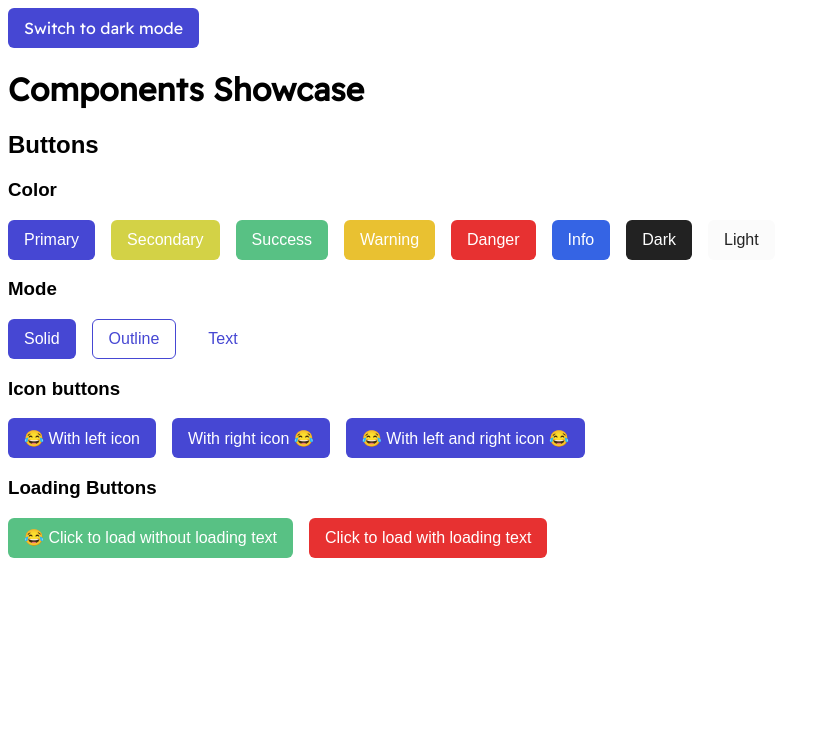
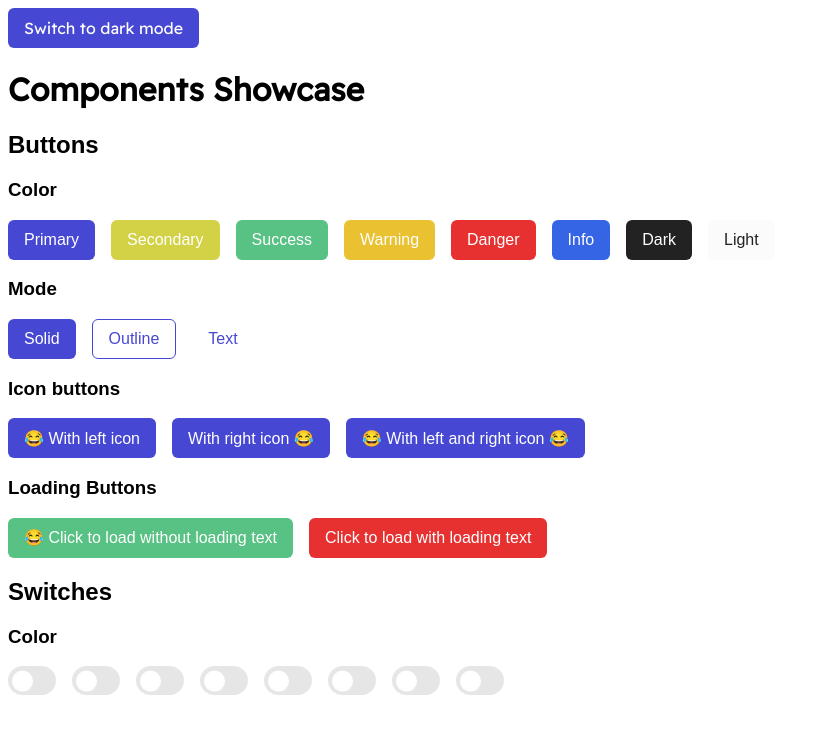
Before and after one commit to Nethrenial/nethren-ui-vue, a Vue app: page / in a window 1280 px wide. Shown: the top 734 px of the page, without its empty margins (0-814 px from the left). Built offline with nearby package versions, Linux system fonts and the light colour scheme.

Commit message:
feat/add-initial-switch-component

```diff
--- a/index.html
+++ b/index.html
@@ -7,7 +7,7 @@
         <link rel="preconnect" href="https://fonts.googleapis.com" />
         <link rel="preconnect" href="https://fonts.gstatic.com" crossorigin />
         <link href="https://fonts.googleapis.com/css2?family=Readex+Pro&display=swap" rel="stylesheet" />
-        <title>Vite + Vue + TS</title>
+        <title>Nethren UI -  A vue 3 component library</title>
         <style>
             html {
                 font-family: 'Readex Pro', sans-serif;
--- a/src/App.vue
+++ b/src/App.vue
@@ -1,9 +1,12 @@
 <script setup lang="ts">
 import { ref, watch } from "vue";
-import { NButton } from "./components/n-button"
+import { NButton, NSwitch } from "./components"
 
 const isLoading = ref(false)
 const colorMode = ref<'light' | 'dark'>('light')
+
+
+const isEnabled = ref(false)
 
 watch(colorMode, () => {
     const htmlElement = document.querySelector('html')
@@ -14,6 +17,10 @@ watch(colorMode, () => {
             htmlElement.classList.remove('dark')
         }
     }
+})
+
+watch(isEnabled, () => {
+    console.log('isEnabled changed to', isEnabled.value)
 })
 
 
@@ -124,4 +131,36 @@ function setLoading() {
             </div>
         </div>
     </section>
+    <section class="component-section">
+        <h2>Switches</h2>
+        <div class="component-section__category">
+            <h3>Color</h3>
+            <div class="component-section__gallery">
+                <n-switch id="switch-1" color="primary" ariaLabel="Enable this feature" v-model="isEnabled">
+                    Primary
+                </n-switch>
+                <n-switch id="switch-2" color="secondary" ariaLabel="Enable this feature" v-model="isEnabled">
+                    Secondary
+                </n-switch>
+                <n-switch id="switch-3" color="success" ariaLabel="Enable this feature" v-model="isEnabled">
+                    Success
+                </n-switch>
+                <n-switch id="switch-4" color="warning" ariaLabel="Enable this feature" v-model="isEnabled">
+                    Warning
+                </n-switch>
+                <n-switch id="switch-5" color="danger" ariaLabel="Enable this feature" v-model="isEnabled">
+                    Danger
+                </n-switch>
+                <n-switch id="switch-6" color="info" ariaLabel="Enable this feature" v-model="isEnabled">
+                    Info
+                </n-switch>
+                <n-switch id="switch-7" color="dark" ariaLabel="Enable this feature" v-model="isEnabled">
+                    Dark
+                </n-switch>
+                <n-switch id="switch-8" color="light" ariaLabel="Enable this feature" v-model="isEnabled">
+                    Light
+                </n-switch>
+            </div>
+        </div>
+    </section>
 </template>
--- a/src/components/index.ts
+++ b/src/components/index.ts
@@ -1,3 +1,2 @@
-import { NButton, NButtonPlugin } from './n-button';
-
-export { NButton, NButtonPlugin };
+export * from "./n-button"
+export * from "./n-switch"
--- a/src/components/n-button/NButton.vue
+++ b/src/components/n-button/NButton.vue
@@ -1,14 +1,16 @@
 <script setup lang="ts">
 import { StyleValue, computed, toRefs } from 'vue';
-import { isBuiltinColorName, type NColorPaletteKeyRaw } from "../../utils"
+import { isBuiltinColorName, type NComponentProps } from "../../utils"
 
-const props = withDefaults(defineProps<{
+
+interface NButtonProps extends NComponentProps {
     lable?: string,
-    color?: NColorPaletteKeyRaw,
     mode?: 'solid' | 'outline' | 'text',
     isLoading?: boolean,
     loadingText?: string,
-}>(), {
+}
+
+const props = withDefaults(defineProps<NButtonProps>(), {
     lable: undefined,
     color: 'primary',
     mode: 'solid',
--- a/src/components/n-switch/NSwitch.vue
+++ b/src/components/n-switch/NSwitch.vue
@@ -0,0 +1,162 @@
+<script setup lang="ts">
+import { computed, ref, toRefs } from 'vue';
+import { type NComponentProps } from "../../utils"
+
+interface NSwitchProps extends NComponentProps {
+    modelValue: boolean,
+    ariaLabel: string,
+    id: string,
+}
+
+const props = withDefaults(defineProps<NSwitchProps>(), {
+    color: 'primary'
+})
+
+const { modelValue, ariaLabel, color, id } = toRefs(props)
+
+const emit = defineEmits<{
+    'update:modelValue': [value: boolean]
+}>()
+
+
+function toggleSwitch(event: MouseEvent | KeyboardEvent) {
+    if (event instanceof KeyboardEvent) {
+        if (event.repeat) return
+        startHold()
+    }
+    emit('update:modelValue', !modelValue.value)
+}
+
+const isSwitchHolding = ref(false)
+const switchHoldDirection = ref<'left' | 'right'>('right')
+
+function startHold() {
+    isSwitchHolding.value = true
+    if (modelValue.value) {
+        switchHoldDirection.value = 'right'
+    } else {
+        switchHoldDirection.value = 'left'
+    }
+}
+
+function endHold() {
+    isSwitchHolding.value = false
+}
+
+const switchHoldModiefier = computed(() => {
+    if (isSwitchHolding.value) {
+        return `n-switch--hold-${switchHoldDirection.value}`
+    }
+    return ''
+})
+
+</script>
+
+
+<template>
+    <label class="n-switch"
+        :class="[`n-switch--${color}`, modelValue ? `n-switch--checked` : ``, isSwitchHolding ? `n-switch--hold` : ``, switchHoldModiefier]"
+        tabindex="0" role="switch" :aria-label="ariaLabel" :aria-checked="modelValue" @keydown.enter="toggleSwitch"
+        @keyup.enter="endHold" @keyup.space="endHold" @keydown.space="toggleSwitch" @click="toggleSwitch"
+        @mousedown="startHold" @mouseup="endHold">
+        <input type="checkbox" class="n-switch__input" :id="id" aria-invalid="false" aria-disabled="false" disabled
+            :value="modelValue">
+        <span class="n-switch__thumb"></span>
+    </label>
+</template>
+
+
+<style lang="scss">
+@import "./switch-styles.scss";
+
+.n-switch {
+    position: relative;
+    display: inline-block;
+    background-color: var(--n-switch-bg);
+    border-radius: 1.3rem;
+    height: 1.8rem;
+    width: 3rem;
+    cursor: pointer;
+    overflow: hidden;
+    z-index: 0;
+    transition: 200ms all;
+
+    &::after {
+        content: "";
+        position: absolute;
+        top: 0;
+        left: 0;
+        right: 0;
+        bottom: 0;
+        transform: translateX(-100%);
+        transition: all 200ms;
+        border-radius: 1.3rem;
+        background-color: var(--n-switch-bg-checked);
+        z-index: -1;
+    }
+
+    &--checked {
+
+        &::after {
+            transform: translateX(0%);
+        }
+
+        & .n-switch__thumb {
+            left: calc(100% - 1.55rem);
+        }
+
+    }
+
+    &--hold {
+        transform: scale(0.95);
+
+        &-right {
+            & .n-switch__thumb {
+                transform: translateX(-0.35rem) translateY(-0.65rem);
+                width: 1.65rem;
+            }
+        }
+
+        &-left {
+            & .n-switch__thumb {
+                width: 1.65rem;
+            }
+        }
+
+    }
+
+
+    &__thumb {
+        height: 1.3rem;
+        width: 1.3rem;
+        border-radius: 0.65rem;
+        background-color: var(--n-switch-thumb-bg);
+
+        transform-origin: 0% 50%;
+
+        position: absolute;
+        top: 50%;
+        left: 0.25rem;
+        transform: translateY(-0.65rem);
+        transition: all 200ms;
+    }
+
+
+    &__input {
+        border: none;
+        outline: none;
+        clip: rect(0px, 0px, 0px, 0px);
+        height: 0px;
+        width: 0px;
+        margin: 0px;
+        padding: 0px;
+        overflow: hidden;
+        white-space: nowrap;
+        position: absolute;
+        top: 0;
+        left: 0;
+    }
+
+
+}
+</style>
--- /dev/null
+++ b/src/components/n-switch/index.ts
@@ -0,0 +1,12 @@
+import {App} from 'vue'
+import NSwitch from "./NSwitch.vue"
+
+
+const NSwitchPlugin = {
+    install(app: App) {
+        app.component('n-switch', NSwitch)
+    }
+}
+
+
+export { NSwitch, NSwitchPlugin }
--- /dev/null
+++ b/src/components/n-switch/switch-styles.scss
@@ -0,0 +1,117 @@
+.n-switch {
+    &--primary {
+        --n-switch-bg: var(--n-color-light-600);
+        --n-switch-bg-checked: var(--n-color-primary-400);
+        --n-switch-thumb-bg: #fff;
+        --n-switch-thumb-bg-disabled: #fff;
+    }
+
+    &--secondary {
+        --n-switch-bg: var(--n-color-light-600);
+        --n-switch-bg-checked: var(--n-color-secondary-400);
+        --n-switch-thumb-bg: #fff;
+        --n-switch-thumb-bg-disabled: #fff;
+    }
+
+    &--success {
+        --n-switch-bg: var(--n-color-light-600);
+        --n-switch-bg-checked: var(--n-color-success-400);
+        --n-switch-thumb-bg: #fff;
+        --n-switch-thumb-bg-disabled: #fff;
+    }
+
+    &--warning {
+        --n-switch-bg: var(--n-color-light-600);
+        --n-switch-bg-checked: var(--n-color-warning-400);
+        --n-switch-thumb-bg: #fff;
+        --n-switch-thumb-bg-disabled: #fff;
+    }
+
+    &--info {
+        --n-switch-bg: var(--n-color-light-600);
+        --n-switch-bg-checked: var(--n-color-info-400);
+        --n-switch-thumb-bg: #fff;
+        --n-switch-thumb-bg-disabled: #fff;
+    }
+
+    &--danger {
+        --n-switch-bg: var(--n-color-light-600);
+        --n-switch-bg-checked: var(--n-color-danger-400);
+        --n-switch-thumb-bg: #fff;
+        --n-switch-thumb-bg-disabled: #fff;
+    }
+
+    &--light {
+        --n-switch-bg: var(--n-color-light-600);
+        --n-switch-bg-checked: var(--n-color-light-500);
+        --n-switch-thumb-bg: #fff;
+        --n-switch-thumb-bg-disabled: #fff;
+    }
+
+    &--dark {
+        --n-switch-bg: var(--n-color-light-600);
+        --n-switch-bg-checked: var(--n-color-dark-400);
+        --n-switch-thumb-bg: #fff;
+        --n-switch-thumb-bg-disabled: #fff;
+    }
+}
+
+html.dark {
+    .n-switch {
+        &--primary {
+            --n-switch-bg: var(--n-color-dark-400);
+            --n-switch-bg-checked: var(--n-color-primary-200);
+            --n-switch-thumb-bg: #121212;
+            --n-switch-thumb-bg-disabled: #121212;
+        }
+
+        &--secondary {
+            --n-switch-bg: var(--n-color-dark-400);
+            --n-switch-bg-checked: var(--n-color-secondary-200);
+            --n-switch-thumb-bg: #121212;
+            --n-switch-thumb-bg-disabled: #121212;
+        }
+
+        &--success {
+            --n-switch-bg: var(--n-color-dark-400);
+            --n-switch-bg-checked: var(--n-color-success-200);
+            --n-switch-thumb-bg: #121212;
+            --n-switch-thumb-bg-disabled: #121212;
+        }
+
+        &--warning {
+            --n-switch-bg: var(--n-color-dark-400);
+            --n-switch-bg-checked: var(--n-color-warning-200);
+            --n-switch-thumb-bg: #121212;
+            --n-switch-thumb-bg-disabled: #121212;
+        }
+
+        &--info {
+            --n-switch-bg: var(--n-color-dark-400);
+            --n-switch-bg-checked: var(--n-color-info-200);
+            --n-switch-thumb-bg: #121212;
+            --n-switch-thumb-bg-disabled: #121212;
+        }
+
+        &--danger {
+            --n-switch-bg: var(--n-color-dark-400);
+            --n-switch-bg-checked: var(--n-color-danger-200);
+            --n-switch-thumb-bg: #121212;
+            --n-switch-thumb-bg-disabled: #121212;
+        }
+
+        &--light {
+            --n-switch-bg: var(--n-color-dark-400);
+            --n-switch-bg-checked: var(--n-color-light-200);
+            --n-switch-thumb-bg: #121212;
+            --n-switch-thumb-bg-disabled: #121212;
+        }
+
+        &--dark {
+            --n-switch-bg: var(--n-color-dark-400);
+            --n-switch-bg-checked: var(--n-color-dark-200);
+            --n-switch-thumb-bg: #121212;
+            --n-switch-thumb-bg-disabled: #121212;
+        }
+    }
+}
--- a/src/utils/index.ts
+++ b/src/utils/index.ts
@@ -1 +1,2 @@
 export * from "./colors"
+export * from './props'
--- /dev/null
+++ b/src/utils/props.ts
@@ -0,0 +1,5 @@
+import { NColorPaletteKeyRaw } from ".";
+
+export interface NComponentProps {
+    color?: NColorPaletteKeyRaw,
+}
```
